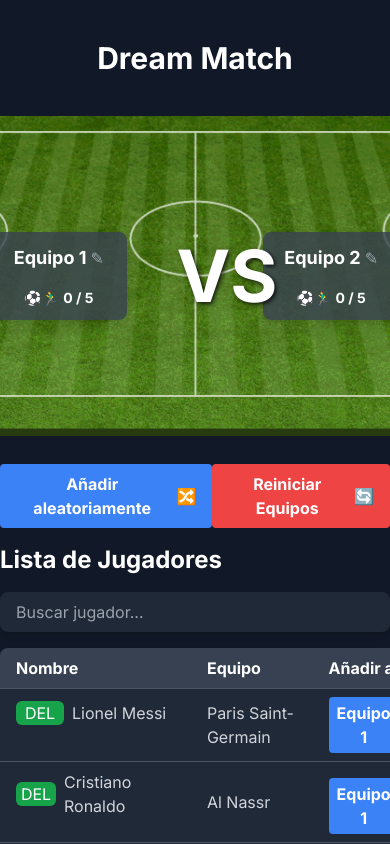
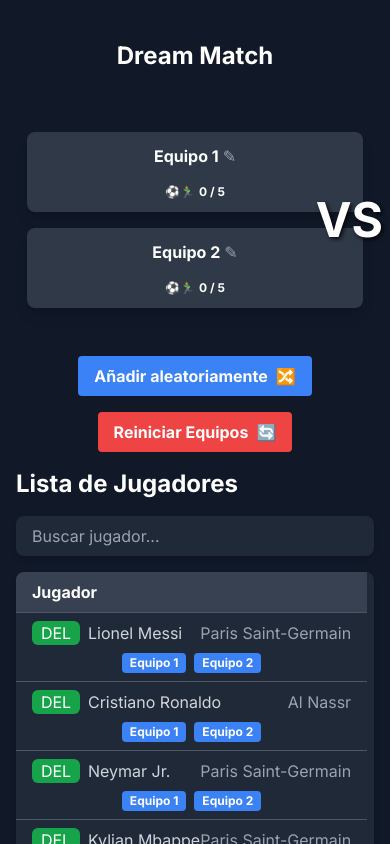
Before and after one commit to Nahuelfd10/atc-dream-match, a Next.js app: page / in a window 390 px wide. Both pictures are taken after a click on the button "Crear el partido de mis sueños". Shown: the part 844-1688 px from the top of the page. Built offline with nearby package versions, Linux system fonts and the light colour scheme.

Commit message:
responsive

```diff
--- a/src/app/page.tsx
+++ b/src/app/page.tsx
@@ -1,6 +1,6 @@
 "use client";
 
-import React, { useState, useEffect } from "react";
+import React, { useState } from "react";
 import { motion } from "framer-motion";
 import MatchSetup from "@/components/MatchSetup";
 
@@ -35,7 +35,7 @@ export default function Home() {
 
         {/* Título Principal */}
         <motion.h1
-          className="relative z-10 text-6xl font-extrabold text-center text-white mb-8"
+          className="relative z-10 text-3xl md:text-5xl lg:text-6xl font-extrabold text-center text-white mb-8 px-4 md:px-0"
           initial={{ opacity: 0, y: -50 }}
           animate={{ opacity: 1, y: 0 }}
           transition={{ duration: 1 }}
@@ -57,7 +57,7 @@ export default function Home() {
           transition={{ duration: 1, delay: 0.5 }}
         >
           <p
-            className="mb-4 text-xl font-semibold tracking-wider"
+            className="mb-4 text-base md:text-lg lg:text-xl font-semibold tracking-wider px-4 md:px-0"
             style={{
               paddingTop: "5vh",
               lineHeight: "1.2",
@@ -67,7 +67,7 @@ export default function Home() {
             ¿Has soñado con un partido de fútbol donde se enfrenten tus
             jugadores favoritos?
           </p>
-          <p className="mb-8 text-xl font-bold uppercase tracking-wider">
+          <p className="mb-8 text-base md:text-lg lg:text-xl font-bold uppercase tracking-wider px-4 md:px-0">
             Crea dos equipos, en donde{" "}
             <span className="text-green-400 font-extrabold">
               tu mente será el límite
@@ -78,14 +78,14 @@ export default function Home() {
 
         {/* Botón Principal */}
         <motion.div
-          className="relative z-10 mt-10 flex justify-center"
+          className="relative z-10 mt-6 md:mt-10 flex justify-center"
           initial={{ opacity: 0, scale: 2 }}
           animate={{ opacity: 1, scale: 1 }}
           transition={{ duration: 0.5, delay: 1 }}
         >
           <motion.button
             onClick={showMatchSetup}
-            className="bg-green-500 hover:bg-green-600 text-white font-bold py-3 px-6 rounded-xl shadow-lg text-xl transform hover:scale-105 transition-transform"
+            className="bg-green-500 hover:bg-green-600 text-white font-bold py-2 md:py-3 px-4 md:px-6 rounded-xl shadow-lg text-lg md:text-xl transform hover:scale-105 transition-transform"
           >
             Crear el partido de mis sueños
           </motion.button>
--- a/src/components/MatchSetup.tsx
+++ b/src/components/MatchSetup.tsx
@@ -151,21 +151,24 @@ const MatchSetup: React.FC = () => {
   const areTeamsFull = teams.every((team) => team.players.length >= 5);
 
   return (
-    <div className="w-full max-w-4xl flex flex-col items-center relative">
-      <h2 className="text-3xl font-bold mb-4 text-white">Dream Match</h2>
+    <div className="w-full max-w-4xl flex flex-col items-center relative px-4 md:px-0">
+      <h2 className="text-2xl md:text-3xl font-bold mb-4 text-white">
+        Dream Match
+      </h2>
 
       <div
         className={`${
           showStatistics ? "blur-md" : ""
-        } flex justify-between items-center w-full mt-6 mb-4 relative bg-cover bg-center rounded-lg p-5`}
+        } flex flex-col md:flex-row justify-between items-center w-full mt-6 mb-4 relative bg-cover bg-center rounded-lg p-5`}
         style={{
-          backgroundImage: "url('/cancha3d.gif')",
-          height: "320px",
-          width: "115%",
+          backgroundImage:
+            window.innerWidth < 768 ? "none" : "url('/cancha3d.gif')",
+          height: window.innerWidth < 768 ? "auto" : "300px",
+          width: "105%",
           backgroundSize: "cover",
         }}
       >
-        <div className="flex justify-between space-x-8 w-full">
+        <div className="flex justify-between items-center space-y-4 md:space-y-0 md:space-x-8 w-full flex-col md:flex-row relative">
           {teams.map((team) => (
             <TeamList
               key={team.id}
@@ -179,9 +182,9 @@ const MatchSetup: React.FC = () => {
               onRemovePlayer={removePlayerFromTeam}
             />
           ))}
-
+        </div>
         <span
-            className="text-7xl font-bold text-white absolute top-1/2 transform -translate-y-1/2 left-1/2 -translate-x-1/2"
+          className="text-5xl md:text-7xl font-bold text-white absolute top-1/2 md:top-auto transform -translate-y-1/2 md:translate-y-0 right-0 md:right-auto md:left-1/2 md:translate-x-0"
           style={{
             lineHeight: "1.2",
             textShadow: "2px 2px 4px rgba(0, 0, 0, 0.8)",
@@ -190,13 +193,12 @@ const MatchSetup: React.FC = () => {
           VS
         </span>
       </div>
-      </div>
 
       <div className="w-full mt-3">
         <div
           className={`${
             showStatistics ? "hidden" : "flex"
-          } justify-between items-center mb-4`}
+          } flex-col md:flex-row justify-between items-center mb-4 space-y-4 md:space-y-0`}
         >
           <button
             onClick={generateRandomTeams}
--- a/src/components/PlayerList.tsx
+++ b/src/components/PlayerList.tsx
@@ -138,7 +138,7 @@ const PlayerList: React.FC<PlayerListProps> = ({
   const areTeamsFull = teams.every((team) => team.players.length >= 5);
 
   return (
-    <div className="w-full max-w-4xl">
+    <div className="w-full max-w-4xl pb-20">
       <h2 className="text-2xl font-bold mb-4 text-white">Lista de Jugadores</h2>
 
       {/* Barra de búsqueda */}
@@ -162,8 +162,88 @@ const PlayerList: React.FC<PlayerListProps> = ({
         )}
       </div>
 
-      {/* Player Table */}
-      <table className="table-auto w-full bg-gray-800 rounded-lg shadow-md overflow-hidden">
+      <table className="table-auto w-full bg-gray-800 rounded-lg shadow-md overflow-hidden block md:hidden">
+        <thead>
+          <tr className="bg-gray-700 text-white">
+            <th className="px-4 py-2 text-left">Jugador</th>
+          </tr>
+        </thead>
+        <tbody>
+          {isLoading ? (
+            <tr>
+              <td colSpan={2} className="text-center py-4 text-white">
+                Buscando jugadores...
+              </td>
+            </tr>
+          ) : searchQuery && paginatedPlayers.length === 0 ? (
+            <tr>
+              <td colSpan={2} className="text-center py-4 text-white">
+                No hay resultados.
+              </td>
+            </tr>
+          ) : (
+            paginatedPlayers.map((player) => {
+              const playerTeam = getPlayerTeam(player.player_id);
+              const isPlayerOnTeam = playerTeam !== null;
+
+              return (
+                <tr key={player.player_id} className="border-t border-gray-600">
+                  <td className="px-4 py-2 text-gray-300 flex flex-col items-center">
+                    <div className="flex justify-between w-full">
+                      <span className="inline-block w-12 h-6 bg-green-600 text-white rounded-md text-center mr-2 flex items-center justify-center">
+                        {mapPlayerTypeToSpanish(player.player_type)}
+                      </span>
+                      <span className="flex-1 text-left">
+                        {player.player_name}
+                      </span>
+                      <span className="text-gray-400">{player.team_name}</span>
+                    </div>
+                    <div className="flex justify-center w-full mt-2">
+                      {isPlayerOnTeam ? (
+                        <div className="flex items-center space-x-2">
+                          <span className="text-green-400 text-center">
+                            Jugando en {playerTeam!.name}
+                          </span>
+                          <button
+                            onClick={() =>
+                              onRemovePlayerFromTeam(
+                                player.player_id,
+                                playerTeam!.id
+                              )
+                            }
+                            className="bg-red-500 hover:bg-red-700 text-white font-bold py-0.5 px-1.5 rounded-sm text-xs"
+                          >
+                            ✖
+                          </button>
+                        </div>
+                      ) : areTeamsFull ? (
+                        <span className="text-red-400 text-center">
+                          Equipos completos
+                        </span>
+                      ) : (
+                        <div className="flex space-x-2">
+                          {teams.map((team) => (
+                            <button
+                              key={team.id}
+                              onClick={() => handleAddPlayer(player, team.id)}
+                              disabled={team.players.length >= 5}
+                              className="bg-blue-500 hover:bg-blue-700 text-white font-bold py-0.5 px-2 rounded text-xs disabled:opacity-50"
+                            >
+                              {team.name}
+                            </button>
+                          ))}
+                        </div>
+                      )}
+                    </div>
+                  </td>
+                </tr>
+              );
+            })
+          )}
+        </tbody>
+      </table>
+
+      <table className="table-auto w-full bg-gray-800 rounded-lg shadow-md overflow-hidden hidden md:table">
         <thead>
           <tr className="bg-gray-700 text-white">
             <th className="px-4 py-2 text-left">Nombre</th>
--- a/src/components/TeamList.tsx
+++ b/src/components/TeamList.tsx
@@ -33,14 +33,14 @@ const TeamList: React.FC<TeamListProps> = ({
   const maxPlayers = 5;
 
   return (
-    <div className="flex flex-col items-center bg-gray-700 bg-opacity-80 p-3 rounded-lg shadow-lg w-1/3 relative h-full">
+    <div className="flex flex-col items-center bg-gray-700 bg-opacity-80 p-3 rounded-lg shadow-lg w-full md:w-1/3 relative h-full">
       {editing ? (
         <input
           type="text"
           value={teamName}
           onChange={(e) => onTeamNameChange(e, teamId)}
           onBlur={onBlurTeamName}
-          className="text-lg font-bold text-white mb-1 bg-transparent border-b-2 border-white focus:outline-none"
+          className="text-base md:text-lg font-bold text-white mb-1 bg-transparent border-b-2 border-white focus:outline-none"
           autoFocus
           maxLength={16}
         />
@@ -49,7 +49,7 @@ const TeamList: React.FC<TeamListProps> = ({
           className="flex items-center mb-1 group cursor-pointer"
           onClick={() => onEditTeamName(teamId)}
         >
-          <h3 className="text-lg font-bold text-white mr-1">
+          <h3 className="text-base md:text-lg font-bold text-white mr-1">
             {teamName.length > 16
               ? teamName.substring(0, 16) + "..."
               : teamName}{" "}
@@ -60,13 +60,13 @@ const TeamList: React.FC<TeamListProps> = ({
         </div>
       )}
 
-      <ul className="list-none text-white mb-2 w-full flex-1">
+      <ul className="list-none text-white mb-2 w-full flex-1 overflow-y-auto">
         {players.map((player, index) => (
           <li
             key={index}
             className="flex items-center justify-between mb-1 bg-gray-800 px-2 py-1 rounded-md hover:bg-gray-700 group"
           >
-            <span className="inline-block w-10 h-5 bg-green-600 text-white rounded-md text-center mr-2 flex items-center justify-center text-sm">
+            <span className="inline-block w-10 h-5 bg-green-600 text-white rounded-md text-center mr-2 flex items-center justify-center text-xs md:text-sm">
               {mapPlayerTypeToSpanish(player.player_type)}
             </span>
             <span className="flex-1 text-xs">{player.player_name}</span>
@@ -81,11 +81,11 @@ const TeamList: React.FC<TeamListProps> = ({
       </ul>
       <div className="mt-auto">
         {numPlayers === maxPlayers ? (
-          <span className="text-green-400 font-bold mt-1 text-sm">
+          <span className="text-green-400 font-bold mt-1 text-xs md:text-sm">
             ¡Completo!
           </span>
         ) : (
-          <span className="text-white font-bold mt-1 text-sm flex items-center justify-center">
+          <span className="text-white font-bold mt-1 text-xs md:text-sm flex items-center justify-center">
             <span className="mr-1 text-gray-400">⚽🏃‍♂️</span> {numPlayers} /{" "}
             {maxPlayers}
           </span>
```
Also changed, not shown: src/components/MatchStatistics.tsx (+46 -18 lines). Lines whose indentation alone changed are shown as unchanged.
